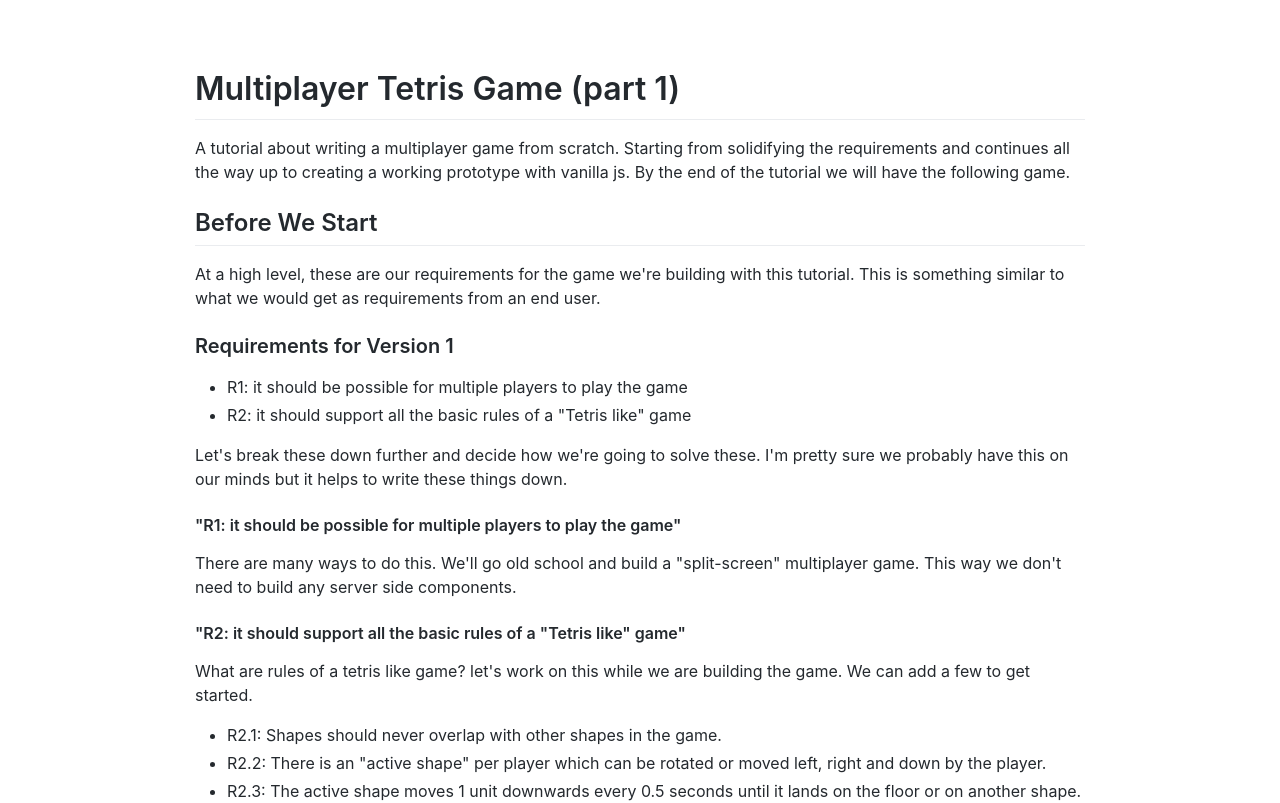
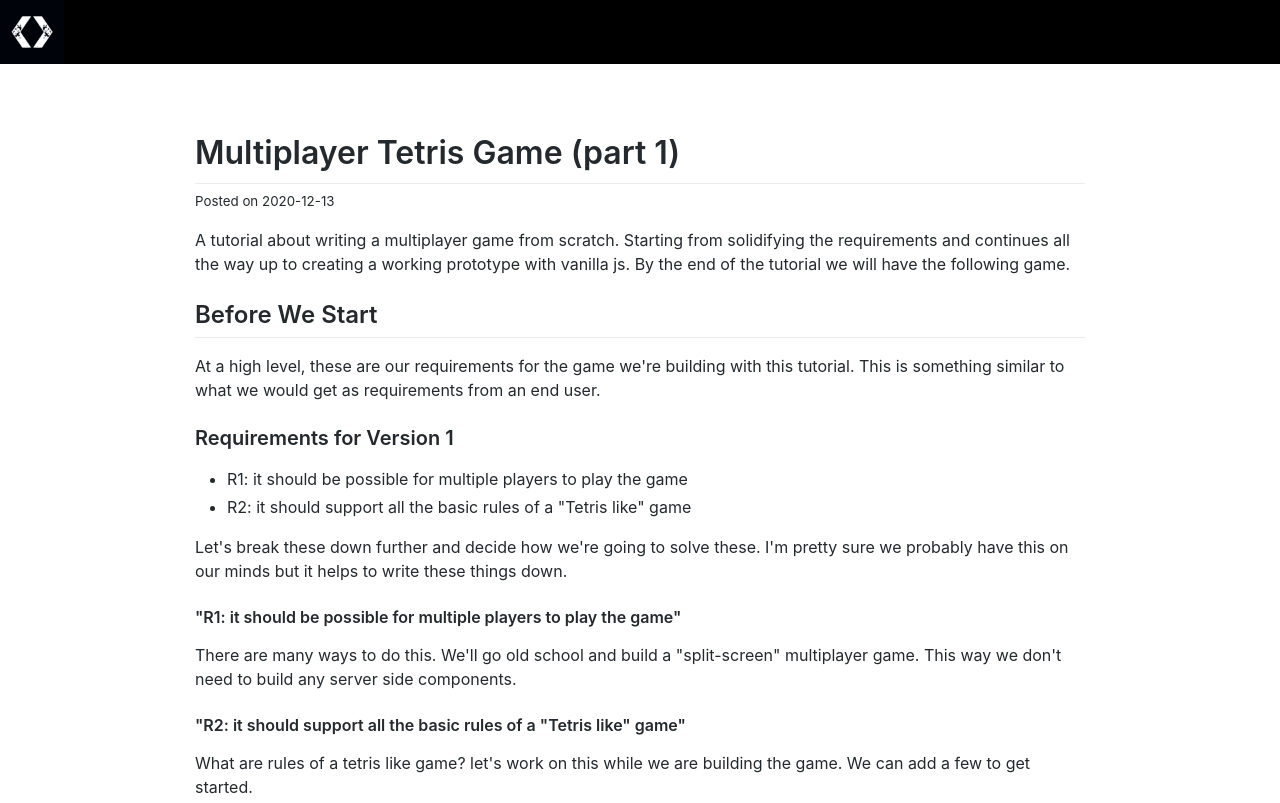
Before and after one commit to thani-sh/thanish.me, a Next.js app: page /blog/2020-12-13-multiplayer-tetris-game-part-1 in a window 1280 px wide. Shown: the top 803 px of the page. Built offline with nearby package versions, Linux system fonts and the light colour scheme.

Commit message:
Add a navbar on top of the page

```diff
--- a/theme/PageLayout.jsx
+++ b/theme/PageLayout.jsx
@@ -7,6 +7,11 @@ export const PageLayout = ({ children }) => {
         <meta name="viewport" content="width=device-width, initial-scale=1" />
         <meta charSet="utf-8" />
       </Head>
+      <header id="navbar">
+        <a id="link-home" href="/">
+          <img src="/logo-192.png" alt="Homepage" width="64px" height="64px" />
+        </a>
+      </header>
       <main>
         <content className="markdown-body">{children}</content>
       </main>
--- a/theme/PostContent.jsx
+++ b/theme/PostContent.jsx
@@ -8,6 +8,9 @@ export const PostContent = ({ meta, children }) => (
     </Head>
     <header>
       <h1>{meta.title}</h1>
+      <p className="post-meta">
+        <small>Posted on {meta.date}</small>
+      </p>
       <main>{meta.intro}</main>
     </header>
     <main>{children}</main>
--- a/theme/styles/theme-specific.css
+++ b/theme/styles/theme-specific.css
@@ -1,3 +1,8 @@
+#navbar {
+  background: black;
+  height: 64px;
+}
+
 p.post-meta {
   margin-top: -12px;
 }
```
Also changed, not shown: public/logo-192.png (added).
